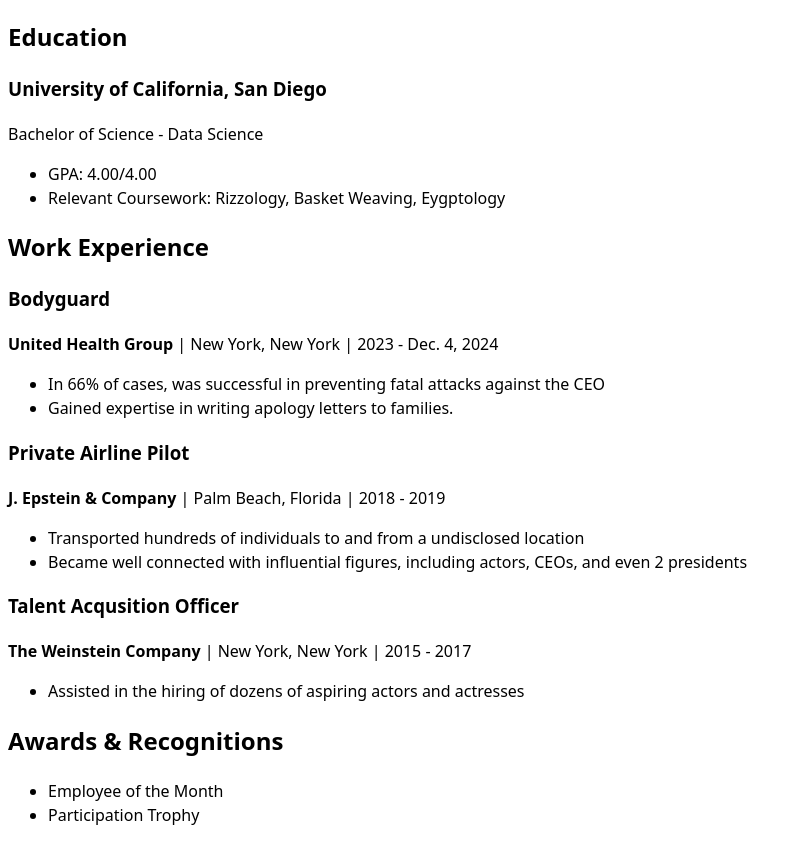
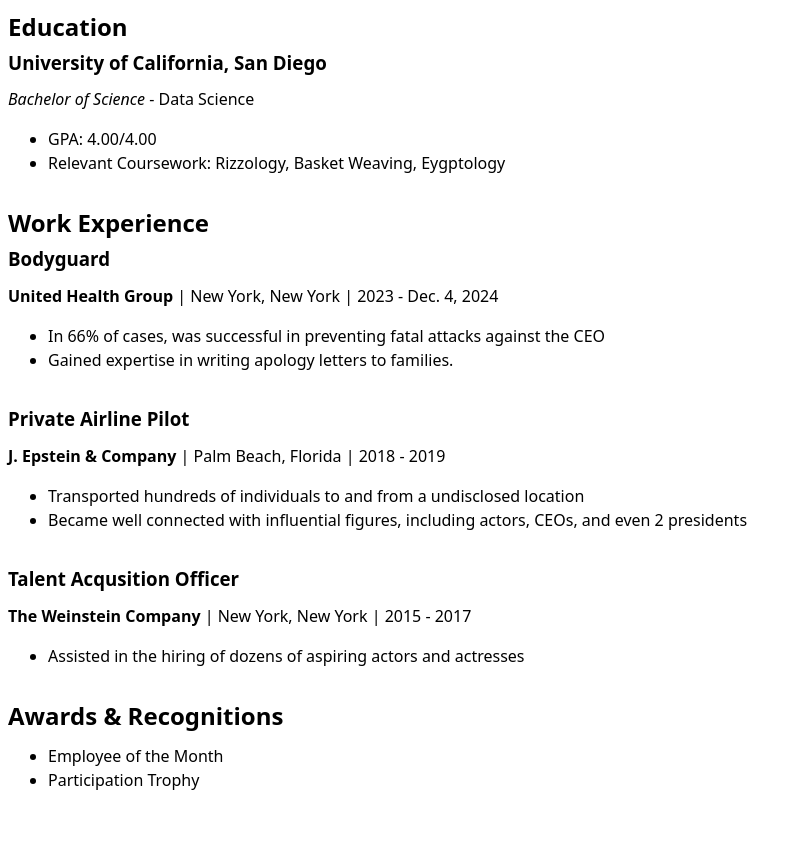
Before and after one commit to chengeric155/dsc106-lab1, a plain HTML site: page CV/index.html in a window 1280 px wide. Shown: the part 104-947 px from the top of the page, without its empty margins (0-804 px from the left). Drawn offline with Linux system fonts and the light colour scheme.

Commit message:
minor style adjustments

```diff
--- a/CV/index.html
+++ b/CV/index.html
@@ -5,6 +5,14 @@
     <meta name="viewport" content="width=device-width, initial-scale=1.0">
     <title>CV</title>
     <link href="../style.css" rel="stylesheet" type="text/css">
+    <style>
+        section {
+            margin-bottom: 40px;
+        }
+        h2, h3 {
+            line-height: 0.7em; /* Adjust as needed */
+        }
+    </style>
 </head>
 <body>
     <nav>
@@ -20,7 +28,7 @@
         <section>
             <h2>Education</h2>
             <h3>University of California, San Diego</h3>
-            <p>Bachelor of Science - Data Science</p>
+            <p><i>Bachelor of Science</i> - Data Science</p>
             <ul>
                 <li>GPA: 4.00/4.00</li>
                 <li>Relevant Coursework: Rizzology, Basket Weaving, Eygptology</li>
```
